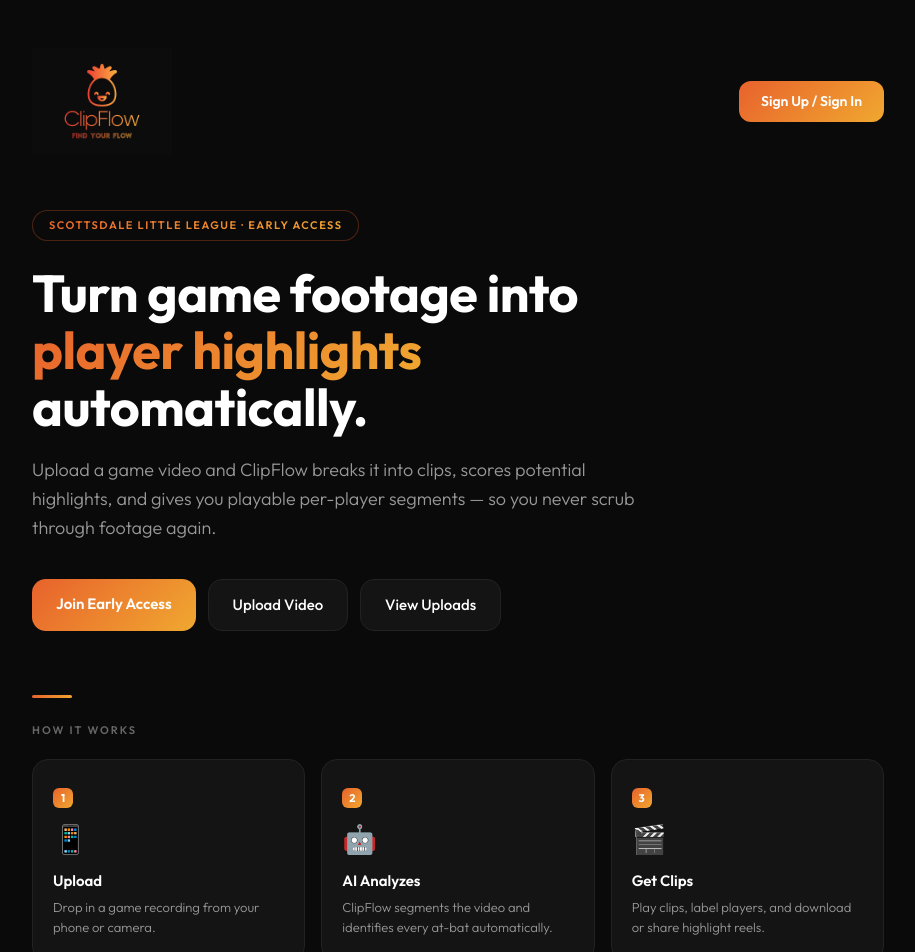
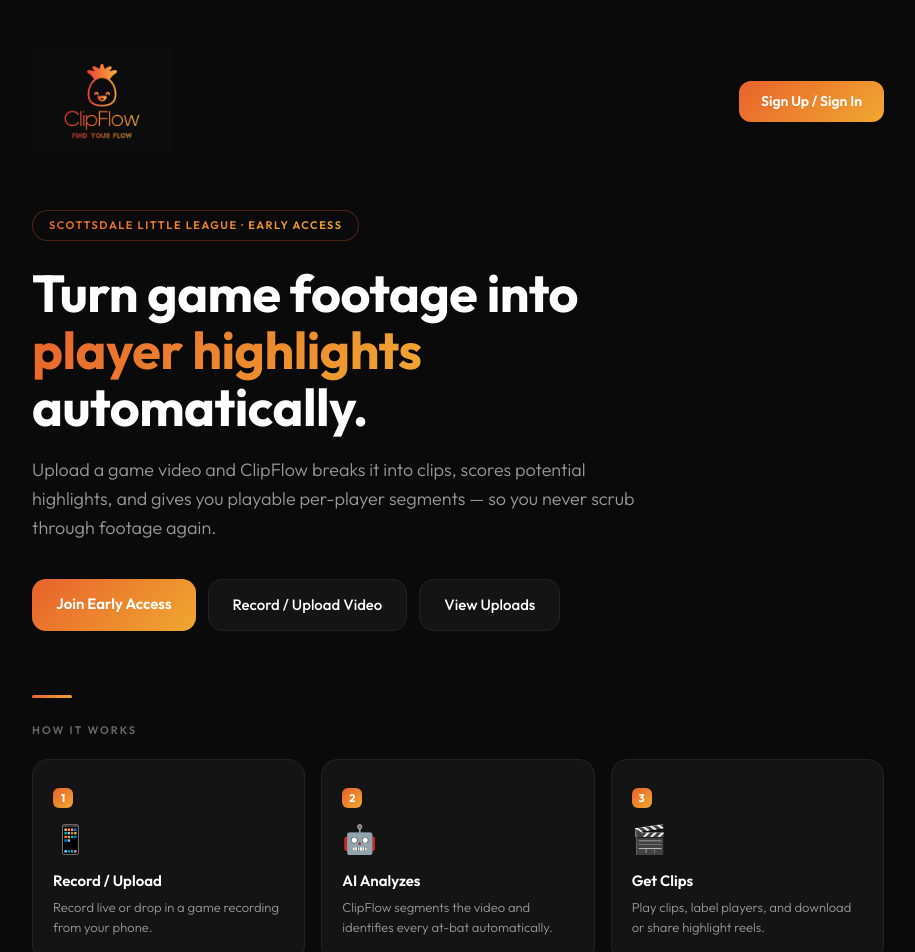
Before and after one commit to briang-ai/clipflow-frontend, a Next.js app: page / in a window 1280 px wide. Shown: the top 952 px of the page, without its empty margins (182-1097 px from the left). Built offline with nearby package versions, Linux system fonts and the light colour scheme; no server answers.

Commit message:
Revise button labeling to include record

```diff
--- a/src/app/page.tsx
+++ b/src/app/page.tsx
@@ -128,7 +128,7 @@
 
         <div className="cta-row">
           <Link href="/join" className="btn-primary">Join Early Access</Link>
-          <Link href="/upload" className="btn-secondary">Upload Video</Link>
+          <Link href="/upload" className="btn-secondary">Record / Upload Video</Link>
           <Link href="/uploads" className="btn-secondary">View Uploads</Link>
         </div>
 
@@ -140,8 +140,8 @@
           <div className="step">
             <div className="step-num">1</div>
             <div className="si">📱</div>
-            <div className="st">Upload</div>
-            <div className="sd">Drop in a game recording from your phone or camera.</div>
+            <div className="st">Record / Upload</div>
+            <div className="sd">Record live or drop in a game recording from your phone.</div>
           </div>
           <div className="step">
             <div className="step-num">2</div>
```
